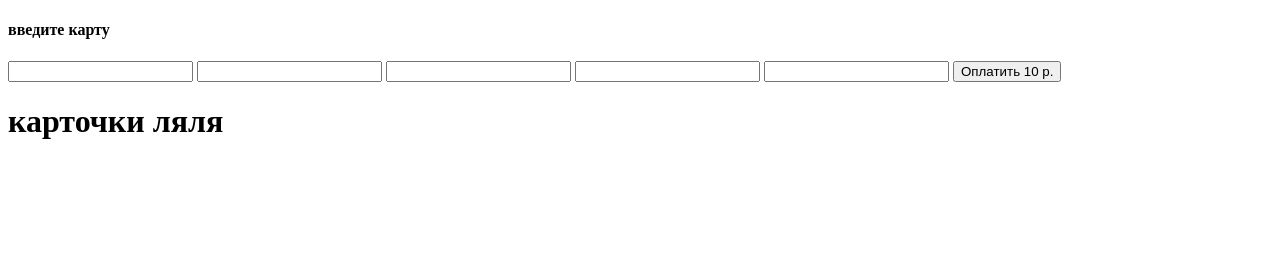
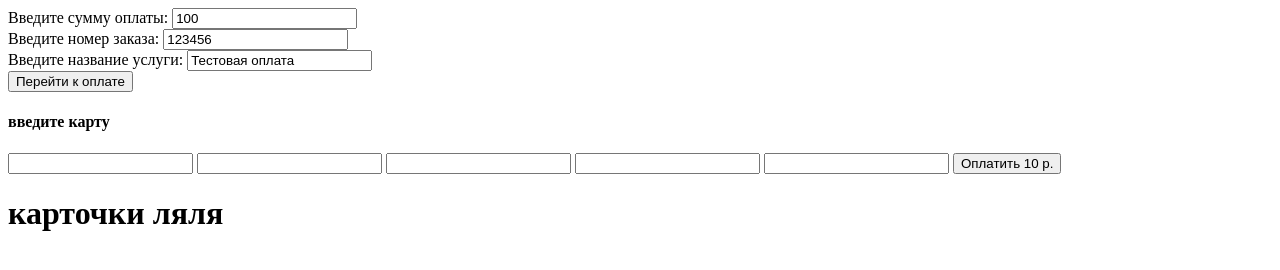
Before and after one commit to klever319/klever319.github.io, a plain HTML site: page index.html in a window 1280 px wide. Drawn offline with Linux system fonts and the light colour scheme.

Commit message:
Update index.html

```diff
--- a/index.html
+++ b/index.html
@@ -6,6 +6,13 @@
   </head>
   <body>
     <form id="paymentFormSample" autocomplete="off">
+      Введите сумму оплаты:
+     <input type='text' name='sum' value='100'/> <br />
+  Введите номер заказа:
+    <input type='text' name='orderid' value='123456'/> <br />
+  Введите название услуги:
+    <input type='text' name='service_name' value='Тестовая оплата'/> <br />
+  <input type='submit' value='Перейти к оплате' />
       <h4>введите карту</h4>
       <input type="text" data-cp="cardNumber">
       <input type="text" data-cp="expDateMonth">
```
